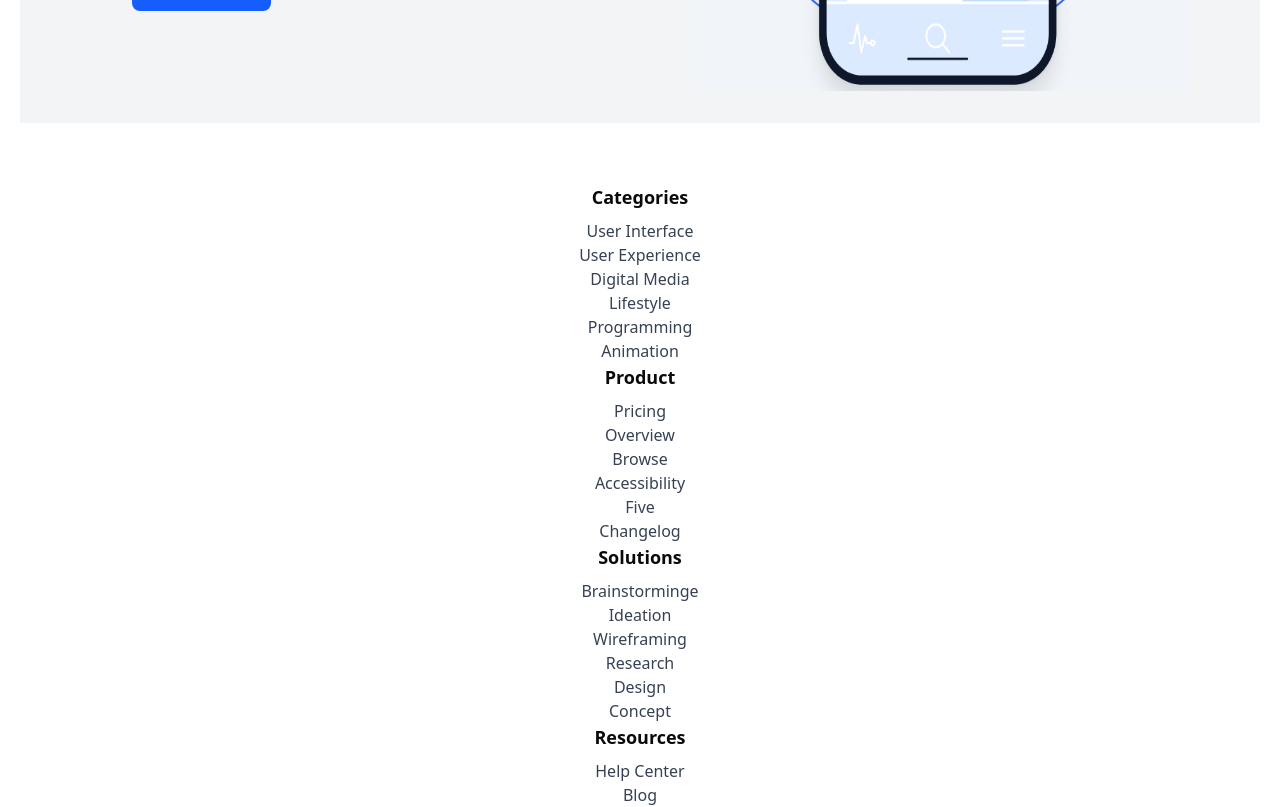
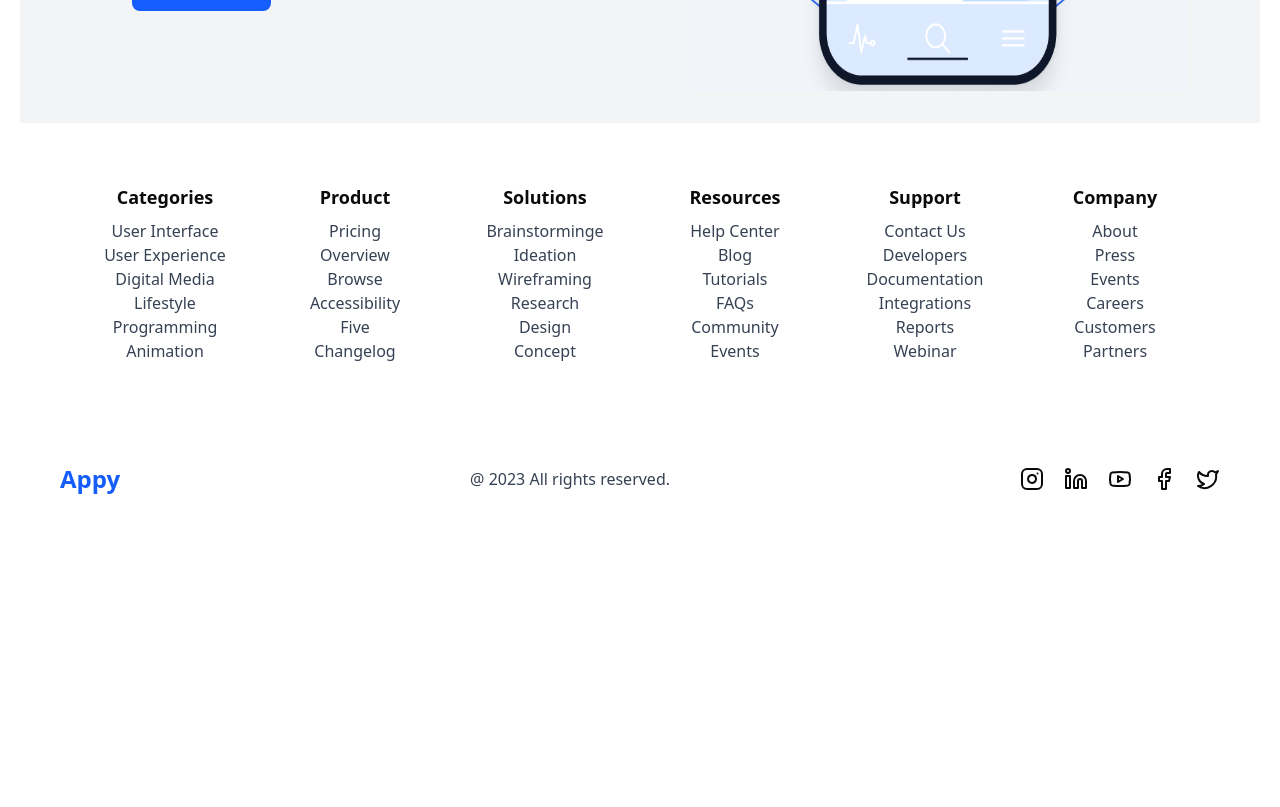
Before and after one commit to Umar-1226/figma-template, a Next.js app: page / in a window 1280 px wide. Shown: the part 4460-5267 px from the top of the page. After the commit the page ends 5015 px from the top, so only its background shows below. Built offline with nearby package versions, Linux system fonts and the light colour scheme.

Commit message:
a tiny bug
just had to put a little space here

```diff
--- a/app/page.tsx
+++ b/app/page.tsx
@@ -270,7 +270,7 @@ export default function Home() {
           />
         </div>
       </section>
-      <section className="flex flex-col text-center  gap-5md:grid grid-cols-6 p-15">
+      <section className="flex flex-col text-center gap-5 md:grid grid-cols-6 p-15">
         <div className="flex flex-col">
           <h1 className="text-lg font-bold pb-2">Categories</h1>
           <p className="text-gray-700">User Interface</p>
```
